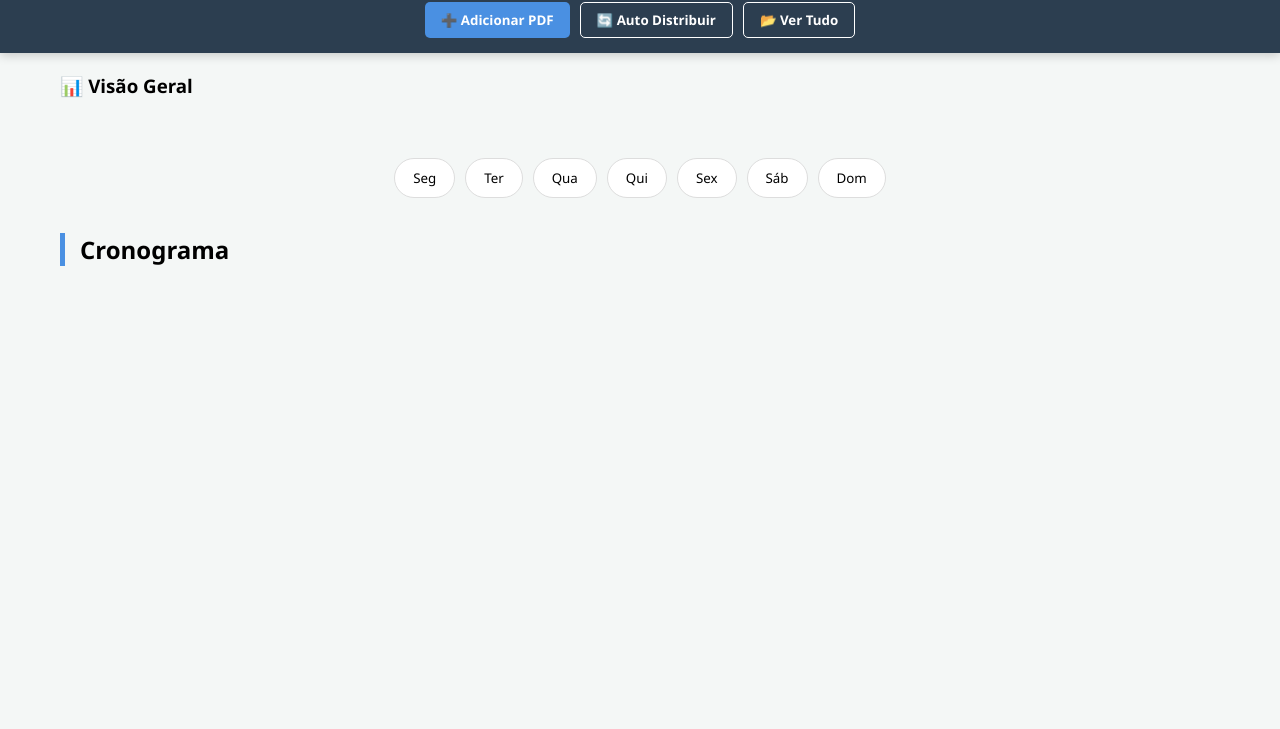
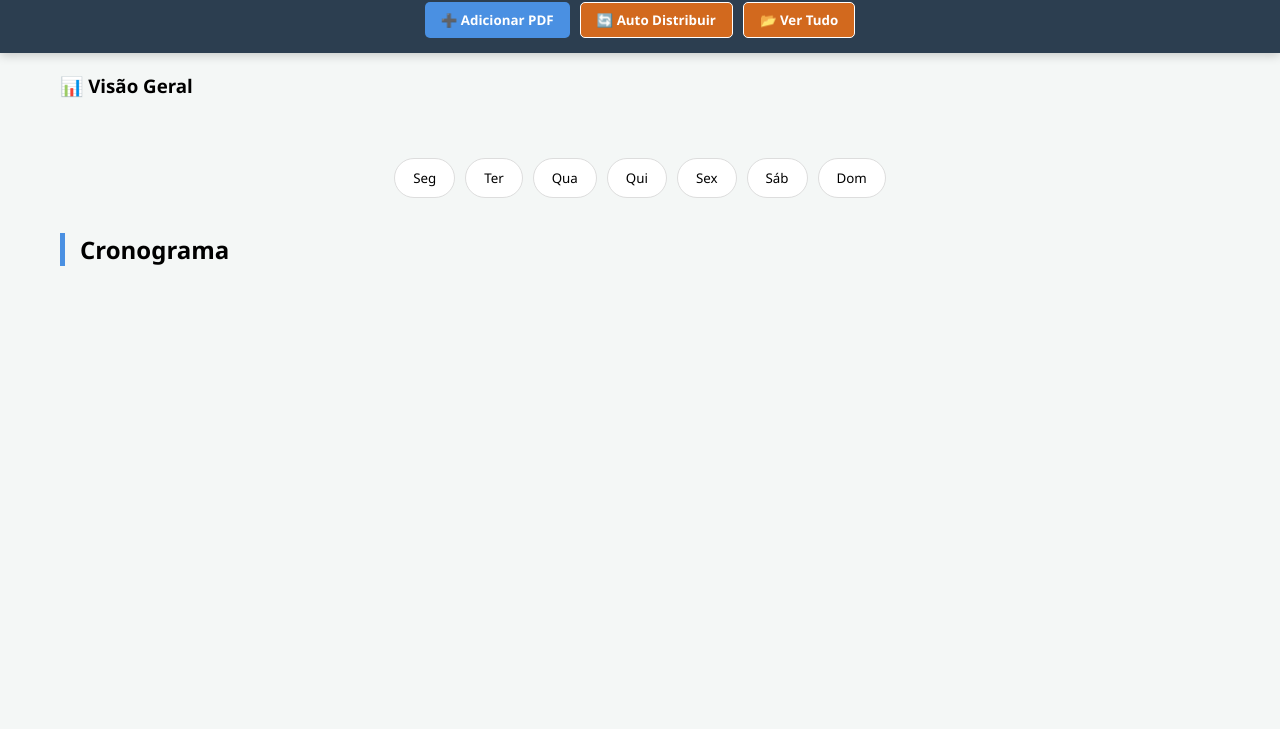
Before and after one commit to Ewerton1910/Gerenciador-de-Estudos-PRO, a plain HTML site: page index.html in a window 1280 px wide. Shown: the part 71-800 px from the top of the page. Drawn offline with Linux system fonts and the light colour scheme; a script that the page names is missing.

Commit message:
Update style.css

```diff
--- a/style.css
+++ b/style.css
@@ -59,7 +59,7 @@ header {
 }
 
 .btn-outline {
-    background: transparent;
+    background-color: chocolate;
     border: 1px solid white;
 }
 
```
